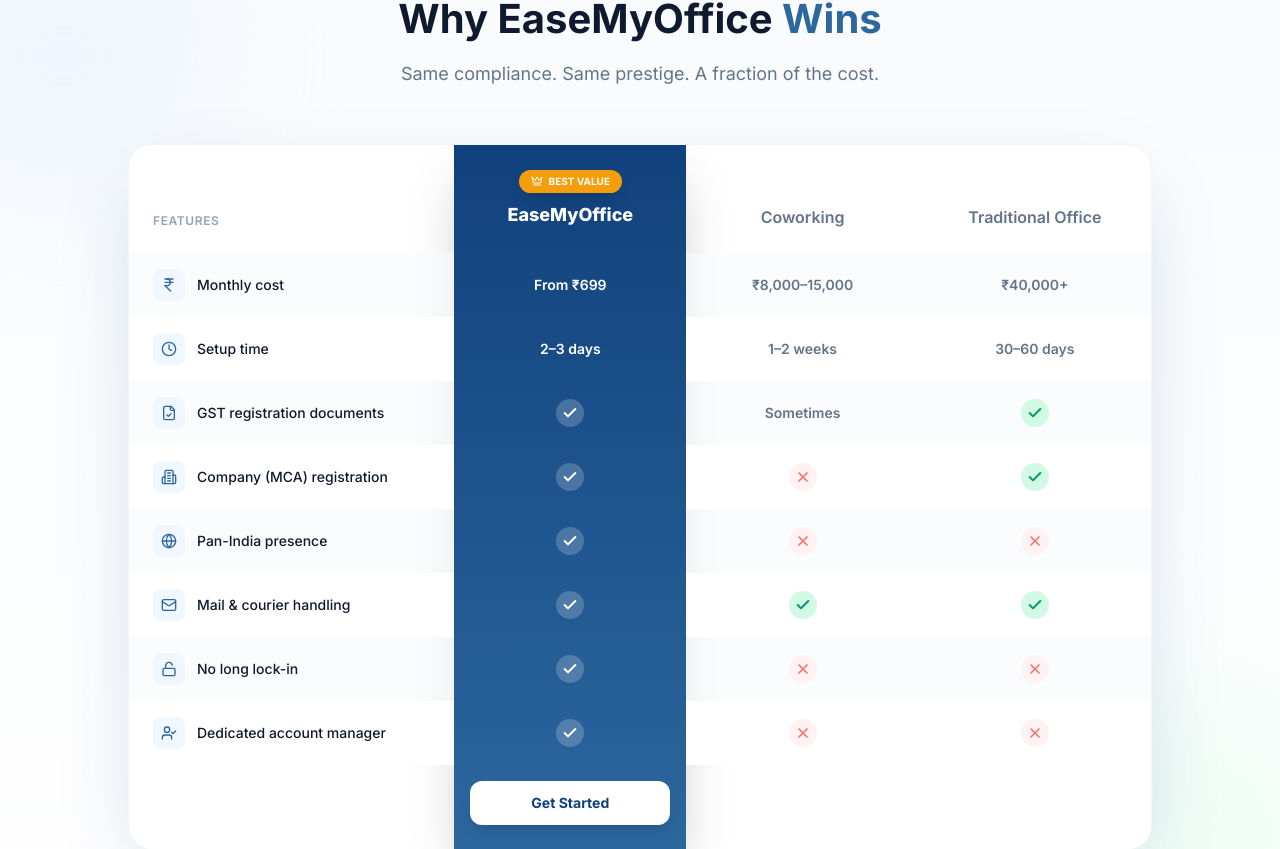
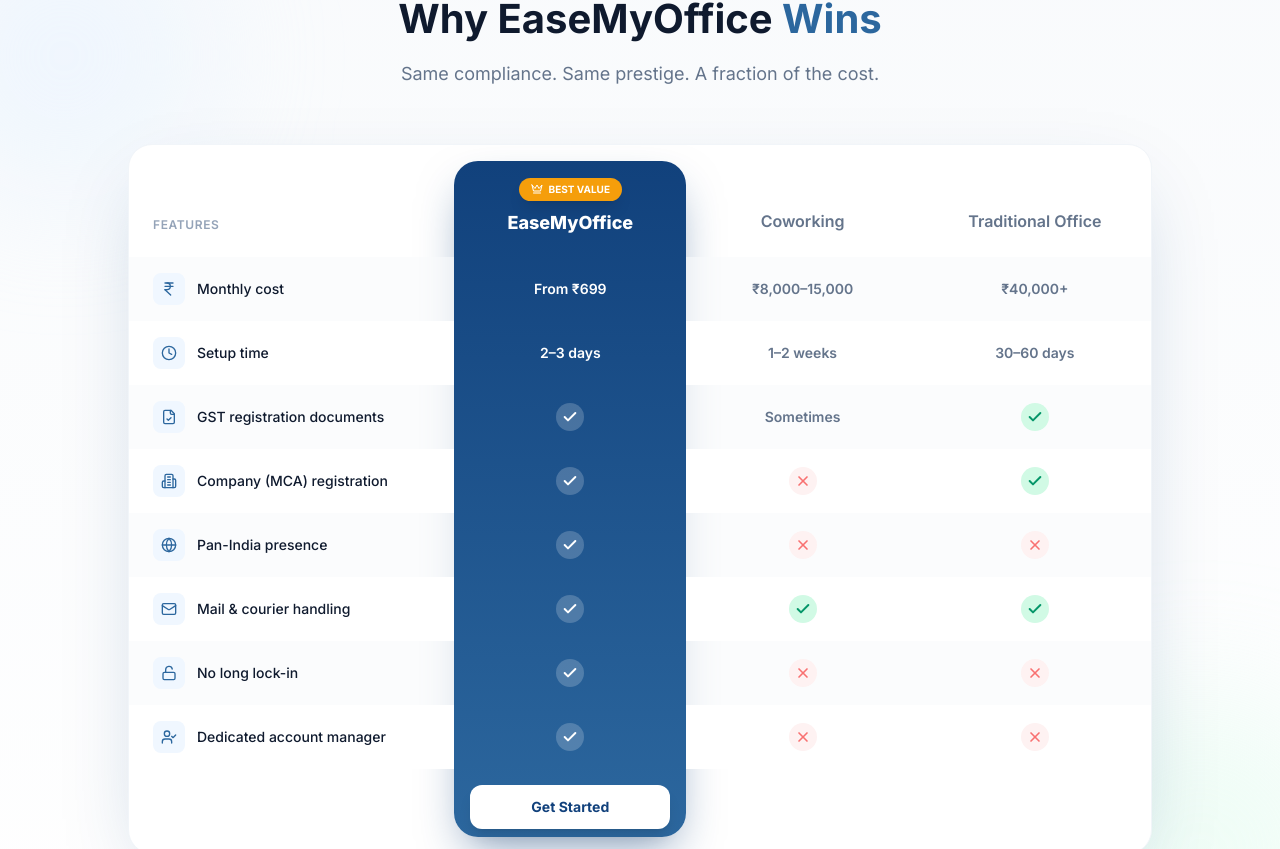
Before and after one commit to varunattricollab98/Website-, a React (Vite) app: page / in a window 1280 px wide. Shown: the part 7186-8035 px from the top of the page. Built offline with nearby package versions, Linux system fonts and the light colour scheme.

Commit message:
Fix comparison table: contain blue winner column as a neat rounded pillar inside the card (inset top/bottom, no overflow), adjust header padding

```diff
--- a/src/components/sections/ComparisonTable.jsx
+++ b/src/components/sections/ComparisonTable.jsx
@@ -65,15 +65,15 @@
         >
           <div className="relative grid grid-cols-[1.4fr_1fr_1fr_1fr] gap-0 rounded-3xl bg-white shadow-[0_30px_80px_-25px_rgba(17,65,124,0.25)] border border-surface-100 overflow-hidden">
 
-            {/* Highlighted winner column background — spans full height */}
-            <div className="absolute top-0 bottom-0 left-[calc(1.4/4.4*100%)] w-[calc(1/4.4*100%)] bg-gradient-to-b from-[#11417c] to-[#2c679e] shadow-2xl z-0" />
+            {/* Highlighted winner column — contained rounded pillar inside the card */}
+            <div className="absolute top-4 bottom-4 left-[calc(1.4/4.4*100%)] w-[calc(1/4.4*100%)] rounded-3xl bg-gradient-to-b from-[#11417c] to-[#2c679e] shadow-[0_20px_45px_-12px_rgba(17,65,124,0.5)] z-0" />
 
             {/* ===== Header row ===== */}
             <div className="relative z-10 p-5 lg:p-6 flex items-end">
               <span className="text-xs font-semibold text-text-muted uppercase tracking-wider">Features</span>
             </div>
             {/* EMO winner header */}
-            <div className="relative z-10 p-5 lg:p-6 text-center">
+            <div className="relative z-10 pt-8 pb-5 px-5 text-center">
               <div className="inline-flex items-center gap-1.5 bg-[#f59e0b] text-white text-[10px] font-bold px-3 py-1 rounded-full mb-2 shadow-lg">
                 <Crown className="w-3 h-3" /> BEST VALUE
               </div>
```
